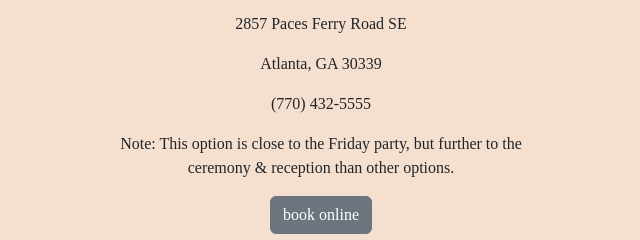
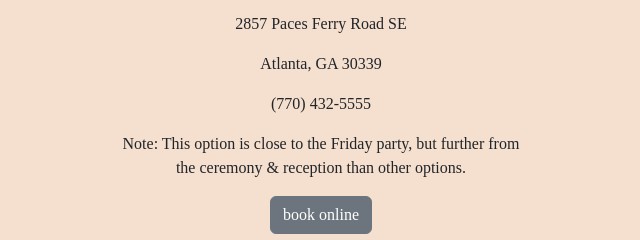
Before and after one commit to samereed04/peaches, a plain HTML site: page index.html in a window 1280 px wide. Shown: the part 2220-2460 px from the top of the page, 319-959 px from the left. Drawn offline with nearby package versions, Linux system fonts and the light colour scheme; a web font is replaced by a local one.

Commit message:
Grammar change

```diff
--- a/index.html
+++ b/index.html
@@ -154,7 +154,7 @@
           <p>2857 Paces Ferry Road SE</p>
           <p>Atlanta, GA 30339</p>
           <p>(770) 432-5555</p>
-          <p>Note: This option is close to the Friday party, but further to the ceremony & reception than other options.</p>
+          <p>Note: This option is close to the Friday party, but further from the ceremony & reception than other options.</p>
           <button class="btn btn-secondary">
             <a class="buttonA" href="https://www.ihg.com/hotelindigo/hotels/us/en/atlanta/atlrc/hoteldetail">book online</a>
           </button>
```
